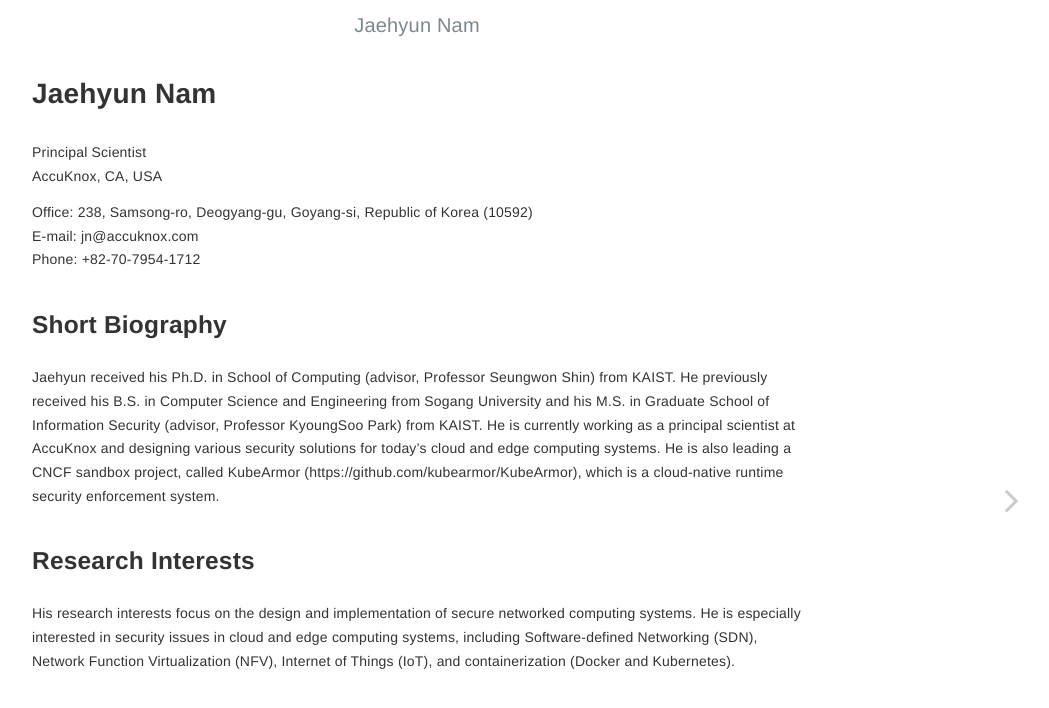
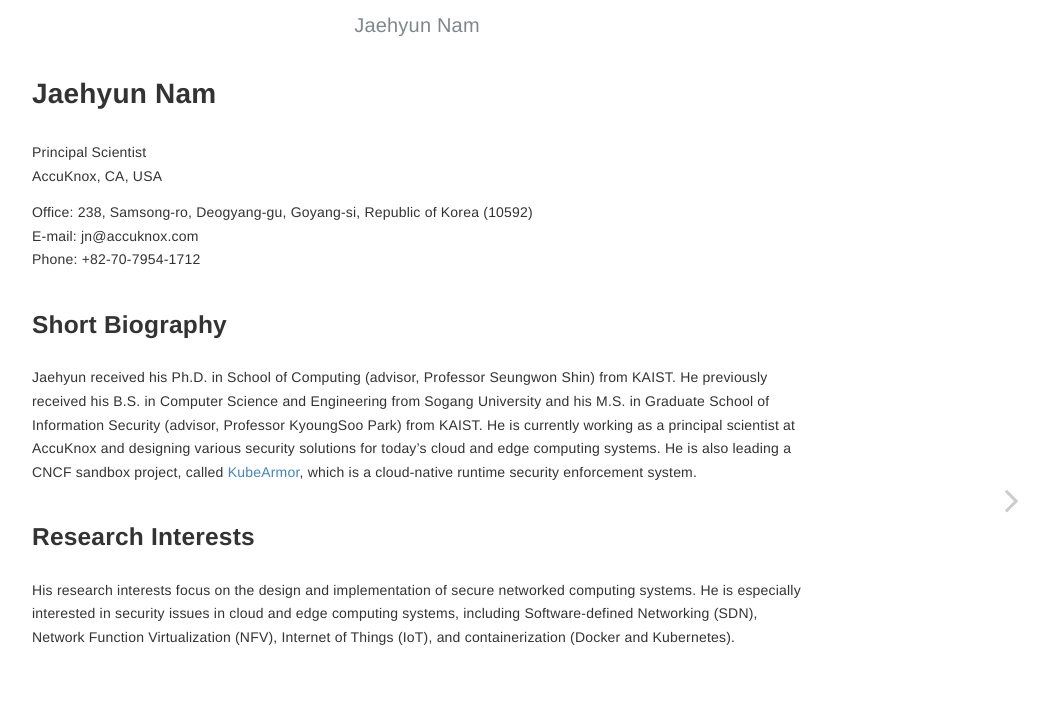
Before and after one commit to nam-jaehyun/nam-jaehyun.github.io, a Jekyll site: the page built from index.md, in a window 1280 px wide. Shown: the top 708 px of the page, without its empty margins (223-1272 px from the left). Built offline with Jekyll 4.4.1, drawn with Linux system fonts in a browser that asks for light colours.

Commit message:
update link
Signed-off-by: Jaehyun Nam <jn@accuknox.com>

```diff
--- a/index.md
+++ b/index.md
@@ -11,7 +11,7 @@ Phone: +82-70-7954-1712
 
 ## Short Biography
 
-Jaehyun received his Ph.D. in School of Computing (advisor, Professor Seungwon Shin) from KAIST. He previously received his B.S. in Computer Science and Engineering from Sogang University and his M.S. in Graduate School of Information Security (advisor, Professor KyoungSoo Park) from KAIST. He is currently working as a principal scientist at AccuKnox and designing various security solutions for today’s cloud and edge computing systems. He is also leading a CNCF sandbox project, called KubeArmor (https://github.com/kubearmor/KubeArmor), which is a cloud-native runtime security enforcement system.
+Jaehyun received his Ph.D. in School of Computing (advisor, Professor Seungwon Shin) from KAIST. He previously received his B.S. in Computer Science and Engineering from Sogang University and his M.S. in Graduate School of Information Security (advisor, Professor KyoungSoo Park) from KAIST. He is currently working as a principal scientist at AccuKnox and designing various security solutions for today’s cloud and edge computing systems. He is also leading a CNCF sandbox project, called [KubeArmor](https://github.com/kubearmor/KubeArmor), which is a cloud-native runtime security enforcement system.
 
 ## Research Interests
 
```
Also changed, not shown: README.md.
